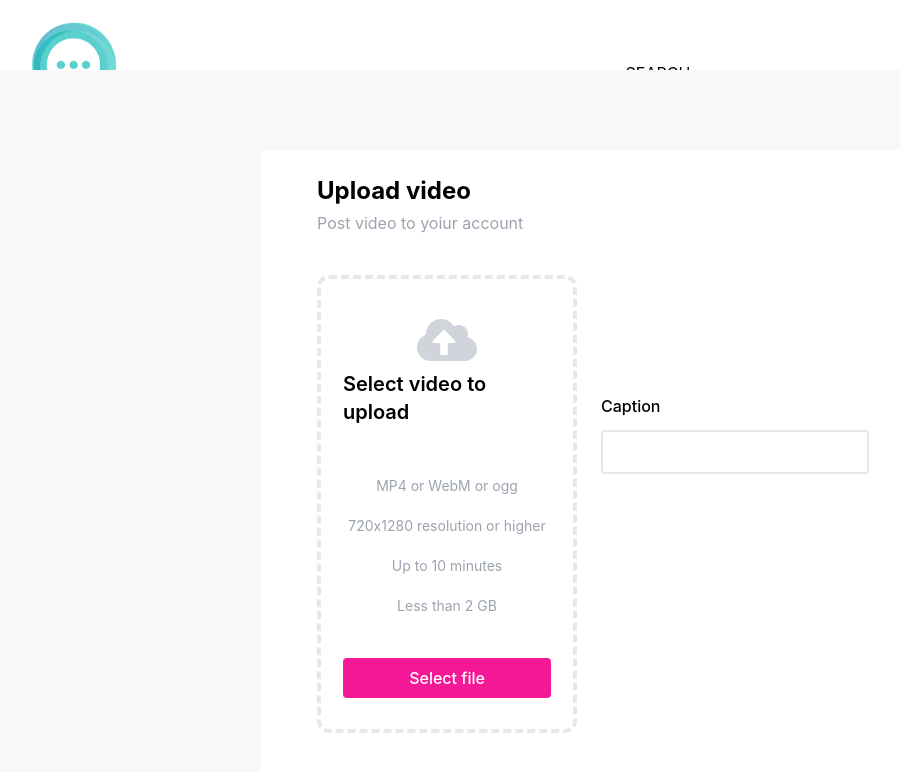
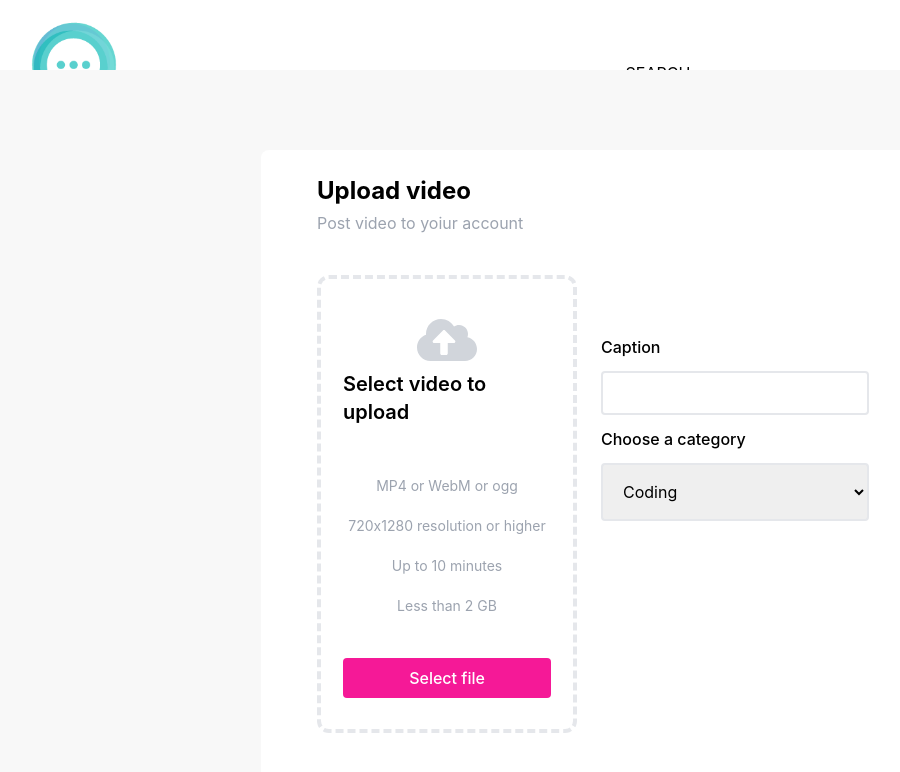
Before and after one commit to Calinpet/socializer, a Next.js app: page /upload in a window 1280 px wide. Shown: the top 772 px of the page, without its empty margins (47-947 px from the left). Built offline with nearby package versions, Linux system fonts and the light colour scheme.

Commit message:
created the form to choose a category

```diff
--- a/pages/upload.tsx
+++ b/pages/upload.tsx
@@ -104,11 +104,27 @@ const Upload = () => {
           <input
             type="text"
             value=""
-              onChange={() => {}}
+            onChange={() => { }}
             className="rounded outline-none text-md border-2 border-gray-200 p-2"
           />
+          <label className="text-md font-medium">Choose a category</label>
+          <select
+            onChange={() => { }}
+            className="outline-none border-2 border-gray-200 text-md capitalize lg:p-4 p-2 rounded cursor-pointer"
+          >
+            {topics.map((topic) => (
+              <option
+                key={topic.name}
+                className="outline-none capitalize bg-white text-gray-700 text-md p-2 hover:bg-slate-300"
+                value={topic.name}
+              >
+                {topic.name}
+              </option>
+            ))}
+          </select>
+          <div>
 
-
+          </div>
         </div>
       </div>
     </div>
```
Lines whose indentation alone changed are shown as unchanged.
